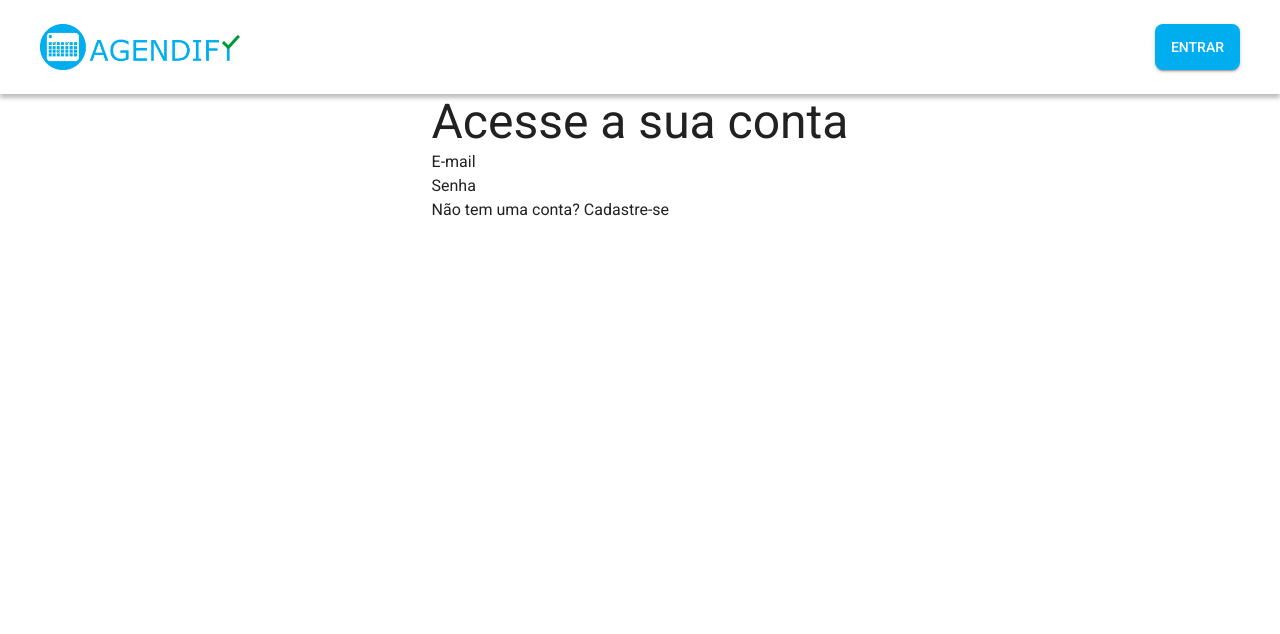
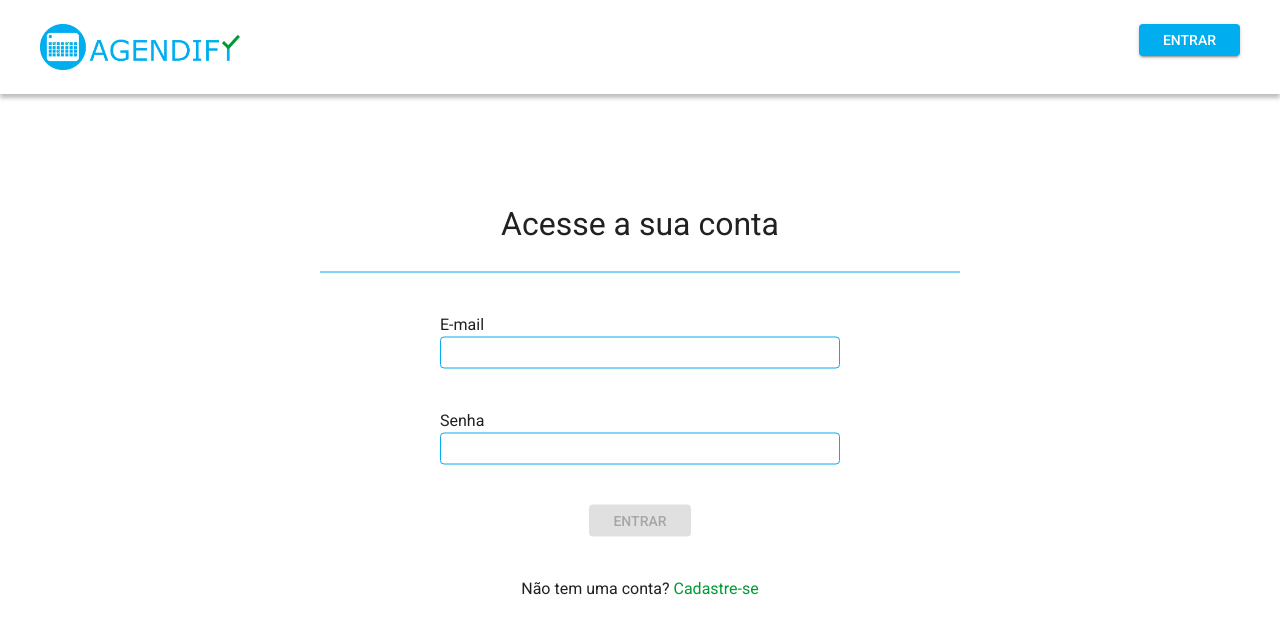
Before and after one commit to julia-bindi/agendify, a Next.js app in the folder agendify/: page /login in a window 1280 px wide. Shown: the top 634 px of the page. Built offline with nearby package versions, Linux system fonts and the light colour scheme.

Commit message:
styled login

```diff
--- a/agendify/src/app/login/page.tsx
+++ b/agendify/src/app/login/page.tsx
@@ -1,21 +1,74 @@
-import { Button, Container, Typography } from '@mui/material';
+"use client";
+import {
+    Box,
+    Button,
+    Container,
+    Link,
+    TextField,
+    Typography,
+} from "@mui/material";
+import { useState } from "react";
 
 export default function Login() {
+    const [email, setEmail] = useState<string>("");
+    const [senha, setSenha] = useState<string>("");
+
     return (
         <Container
             disableGutters
             maxWidth={false}
             sx={{
-                display: 'flex',
-                flexDirection: 'column',
-                justifyContent: 'space-between',
-                width: 'fit-content',
-            }}>
-            <Typography variant='h3'>Acesse a sua conta</Typography>
-            <Typography>E-mail</Typography>
-            <Typography>Senha</Typography>
-            <Button variant='contained' href='/login'>Entrar</Button>
-            <Typography>Não tem uma conta? Cadastre-se</Typography>
+                display: "flex",
+                flexDirection: "column",
+                alignItems: "center",
+                width: "fit-content",
+                rowGap: "40px",
+                position: "absolute",
+                top: "50%",
+                left: "50%",
+                transform: "translate(-50%, -50%)",
+            }}
+        >
+            <Typography
+                sx={{
+                    width: 640,
+                    height: 73,
+                    fontSize: 32,
+                    fontWeight: 400,
+                    textAlign: "center",
+                    borderBlockEnd: "1px solid #00AEEF",
+                }}
+            >
+                Acesse a sua conta
+            </Typography>
+            <Box>
+                <Typography>E-mail</Typography>
+                <TextField
+                    sx={{ width: 400 }}
+                    onChange={(event) => setEmail(event.target.value)}
+                />
+            </Box>
+            <Box>
+                <Typography>Senha</Typography>
+                <TextField
+                    sx={{ width: 400 }}
+                    type="password"
+                    onChange={(event) => setSenha(event.target.value)}
+                />
+            </Box>
+            <Button
+                variant="contained"
+                href="#"
+                disabled={email === "" || senha === ""}
+            >
+                Entrar
+            </Button>
+            <Typography>
+                Não tem uma conta?{" "}
+                <Link href="#" color="secondary" underline="hover">
+                    Cadastre-se
+                </Link>
+            </Typography>
         </Container>
     );
-};
+}
--- a/agendify/src/components/Header.tsx
+++ b/agendify/src/components/Header.tsx
@@ -1,5 +1,5 @@
+import { Button, Container } from '@mui/material';
 import Image from "next/image";
-import { Button, Container } from '@mui/material';
 
 export default function Header() {
     return (
--- a/agendify/src/components/ThemeRegistry/theme.ts
+++ b/agendify/src/components/ThemeRegistry/theme.ts
@@ -1,5 +1,6 @@
+import { outlinedInputClasses } from '@mui/material';
+import { createTheme } from '@mui/material/styles';
 import { Roboto } from 'next/font/google';
-import { createTheme } from '@mui/material/styles';
 
 const roboto = Roboto({
   weight: ['300', '400', '500', '700'],
@@ -7,15 +8,23 @@ const roboto = Roboto({
   display: 'swap',
 });
 
+const cores = {
+  primary: {
+    main: "#00AEEF",
+    light: "#64CFF7",
+    dark: "#0599D1",
+    contrastText: "#FFFFFF",
+    background: '#00AEEF0F',
+  },
+  secondary: {
+    main: "#009A34",
+  },
+}
+
 const theme = createTheme({
   palette: {
     mode: 'light',
-    primary: {
-      main: "#00AEEF",
-      //light: primary.light,
-      //dark: primary.dark,
-      contrastText: "#FFFFFF",
-    },
+    ...cores,
   },
   typography: {
     fontFamily: roboto.style.fontFamily,
@@ -26,12 +35,39 @@ const theme = createTheme({
         {
           props: { variant: 'contained' },
           style: {
+            height: 32,
             lineHeight: 0,
-            borderRadius: 8,
-            padding: '0px 16px'
+            borderRadius: 4,
+            padding: '0px 24px'
           },
         },
       ],
+    },
+    MuiTextField: {
+      styleOverrides: {
+        root: {
+          '--TextField-brandBorderColor': cores.primary.main,
+          '--TextField-brandBorderHoverColor': cores.primary.main,
+          '--TextField-brandBorderFocusedColor': cores.primary.main,
+        },
+      },
+    },
+    MuiOutlinedInput: {
+      styleOverrides: {
+        notchedOutline: {
+          borderColor: 'var(--TextField-brandBorderColor)',
+        },
+        root: {
+          height: 32,
+          [`&:hover .${outlinedInputClasses.notchedOutline}`]: {
+            backgroundColor: cores.primary.background,
+            borderColor: 'var(--TextField-brandBorderHoverColor)',
+          },
+          [`&.Mui-focused .${outlinedInputClasses.notchedOutline}`]: {
+            borderBlock: '2px solid var(--TextField-brandBorderFocusedColor)',
+          },
+        },
+      },
     },
   },
 });
```
